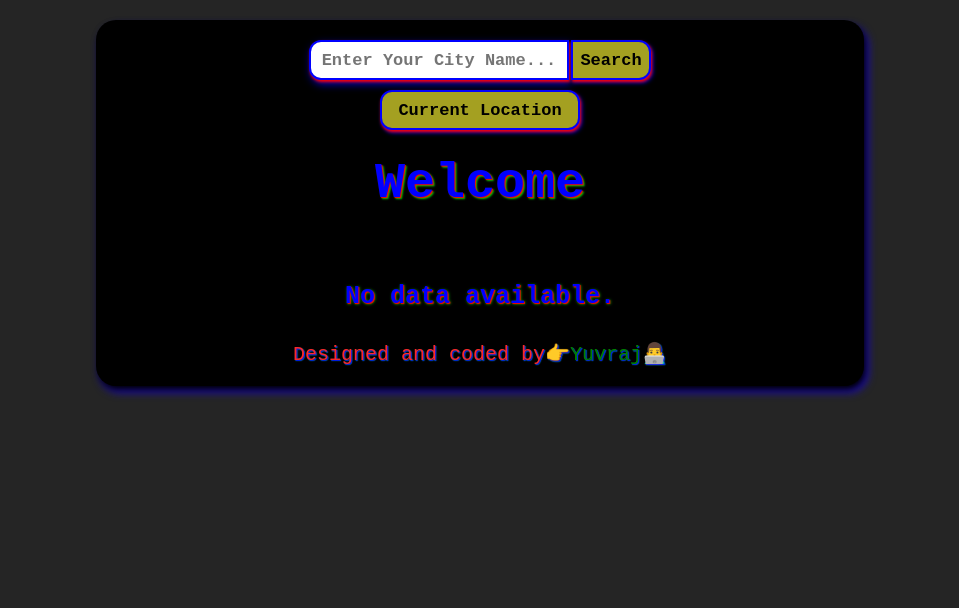
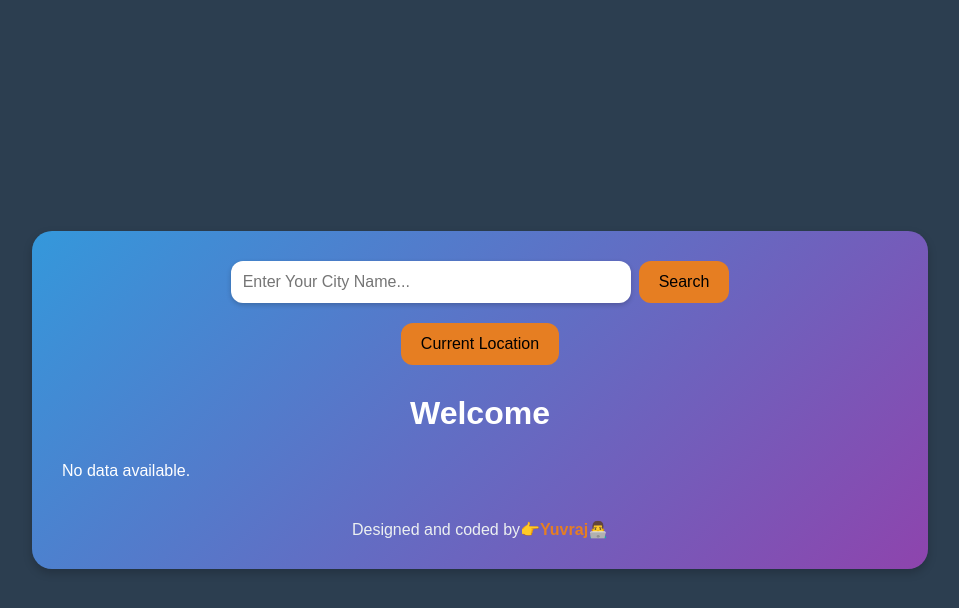
Before and after one commit to YRJ03/Weather, a React (Vite) app: page / in a window 1280 px wide. Shown: the top 608 px of the page, without its empty margins (160-1119 px from the left). Built offline with nearby package versions, Linux system fonts and the light colour scheme.

Commit message:
Update App.css

```diff
--- a/src/App.css
+++ b/src/App.css
@@ -1,272 +1,216 @@
-*{
-  padding: 0%;
-  margin: 0%;
+* {
+  padding: 0;
+  margin: 0;
   box-sizing: border-box;
 }
-body{
-  display: flex;
-  flex-direction: column;
-  justify-content: center;
-  align-items: center;
-  background-color: rgb(37, 37, 37);
-}
 
-.container{
-  width: 60vw;
-  display: flex;
-  flex-direction: column;
-  justify-content: center;
-  align-items: center;
-  color: blue;
-  background-color: black;
-  margin-top: 20px;
-  border-radius: 20px;
-  box-shadow: 2px 4px 6px rgb(0, 0, 0), 4px 6px 8px rgba(25, 0, 255, 0.8);
-}
-
-.input-box{
-  width: 100%;
-  display: flex;
-  flex-direction: column;
-  justify-content: center;
-  align-items: center;
-  margin: 15px;
-}
-
-.input-form{
-  padding: 5px;
-}
-
-.input{
-  width: 260px;
-  height: 40px;
-  text-align: center;
-  font-family: monospace;
-  font-size: 17px;
-  font-weight: 600;
-  border-top-left-radius: 12px;
-  border-bottom-left-radius: 12px;
-  margin-right: 2px;
-  border: 2px solid blue;
-  box-shadow: 1px 2px 3px rgb(255, 0, 0), 2px 4px 8px rgba(8, 0, 255, 0.8);
-}
-
-.submit-btn{
-  width: 80px;
-  height: 40px;
-  font-family: monospace;
-  font-size: 17px;
-  font-weight: 600;
-  border-top-right-radius: 12px;
-  border-bottom-right-radius: 12px;
-  cursor: pointer;
-  background-color: #a4a021;
-  border: 2px solid blue;
-  box-shadow: 1px 2px 3px rgb(255, 0, 0), 2px 3px 4px rgba(8, 0, 255, 0.8);
-}
-
-.submit-btn:hover{
-  background-color: #b9b559;
-}
-
-.location-btn{
-  width: 200px;
-  height: 40px;
-  font-family: monospace;
-  font-size: 17px;
-  font-weight: 600;
-  border-radius: 12px;
-  margin-top: 5px;
-  cursor: pointer;
-  background-color: #a4a021;
-  border: 2px solid blue;
-  box-shadow: 1px 2px 3px rgb(255, 0, 0), 2px 3px 4px rgba(8, 0, 255, 0.8);
-}
-
-.location-btn:hover{
-  background-color: #b9b559;
-}
-
-.city-name{
-  font-family: monospace;
-  font-size: 50px;
-  font-weight: bold;
-  padding: 25px;
-  text-shadow: 1px 1px 1px rgb(255, 0, 0), 2px 2px 2px rgba(9, 255, 0, 0.8);
-}
-
-.main-box{
-  width: 100%;
+body {
+  font-family: 'Arial', sans-serif;
   display: flex;
   justify-content: center;
   align-items: center;
-  gap: 50px;
-  text-shadow: 1px 1px 1px rgb(255, 0, 0), 1px 1px 3px rgba(0, 255, 0, 0.8);
+  min-height: 100vh;
+  background: #2c3e50;
 }
 
-.box-one{
+.container {
+  width: 70vw;
+  background: linear-gradient(135deg, #3498db, #8e44ad);
+  border-radius: 20px;
+  padding: 30px;
+  box-shadow: 0px 4px 10px rgba(0, 0, 0, 0.2);
+  color: white;
+  text-align: center;
+}
+
+.input-box {
+  display: flex;
+  flex-direction: column;
+  gap: 10px;
+  margin-bottom: 20px;
+}
+
+.input {
+  padding: 12px;
+  border-radius: 12px;
+  border: none;
+  width: 100%;
+  max-width: 400px;
+  font-size: 16px;
+  outline: none;
+  box-shadow: 0px 2px 5px rgba(0, 0, 0, 0.2);
+  margin-bottom: 10px;
+  margin-right: 8px;
+}
+
+.submit-btn,
+.location-btn {
+  padding: 12px 20px;
+  background-color: #e67e22;
+  border: none;
+  border-radius: 12px;
+  cursor: pointer;
+  font-size: 16px;
+  transition: all 0.3s ease;
+}
+
+.submit-btn:hover,
+.location-btn:hover {
+  background-color: #d35400;
+}
+
+.city-name {
+  font-size: 32px;
+  font-weight: bold;
+  margin-top: 20px;
+}
+
+.main-box {
   display: flex;
   justify-content: center;
   align-items: center;
-  flex-direction: column;
+  margin-top: 20px;
 }
 
-.box-two{
+.box-one {
+  padding: 20px;
+ }
+
+.box-two,
+.box-three {
   display: flex;
   flex-direction: column;
-  justify-content: center;
-  align-items: center;
-  gap: 5px;
+  padding: 20px;
 }
 
-.box-three{
-  display: flex;
-  justify-content: center;
-  align-items: center;
-  flex-direction: column;
-  gap: 5px;
+.temp-text {
+  font-size: 60px;
+  font-weight: 600;
+  color: #d35400;
 }
 
-.temp-text{
-  color: #F95454;
-  font-family: monospace;
-  font-size: 100px;
-  font-weight: 800;
-  text-shadow: 1px 1px 1px rgb(0, 4, 255), 2px 2px 2px rgba(0, 255, 0, 0.8);
+.date-text,
+.day-text,
+.sky-text,
+.humidity-text,
+.wind-text {
+  font-family: 'Roboto', sans-serif;
+  font-size: 20px;
+  font-weight: 500;
+  color: #ecf0f1;
+  margin-top: 15px;
+  letter-spacing: 0.5px;
+  line-height: 1.4;
+  text-shadow: 1px 1px 3px rgba(0, 0, 0, 0.1);
 }
 
-.date-text{
-  font-family: monospace;
+.date-text {
+  font-size: 18px;
+}
+
+.day-text {
+  font-size: 22px;
+  font-weight: 700;
+  text-transform: uppercase;
+}
+
+.sky-text,
+.humidity-text,
+.wind-text {
+  font-size: 18px;
+  font-weight: 400;
+  color: #ecf0f1;
+}
+
+.week-forecast {
+  display: flex;
+  justify-content: space-between;
+  gap: 20px;
+  margin-top: 30px;
+}
+
+.col {
+  background-color: #97a048;
+  border-radius: 12px;
+  padding: 20px;
+  text-align: center;
+  color: white;
+  flex: 1;
+  box-shadow: 0px 4px 8px rgba(0, 0, 0, 0.2);
+}
+
+.col img {
+  width: 50px;
+  height: 50px;
+}
+
+.day-name {
   font-size: 20px;
   font-weight: bold;
 }
 
-.day-text {
-  font-family: monospace;
-  font-size: 35px;
-  font-weight: 800px;
+.weather {
+  font-size: 18px;
+  font-weight: 500;
 }
 
-.sky-text {
-  font-family: monospace;
-  font-size: 20px;
-  font-weight: bold;
+.ruler {
+  margin: 20px 0;
+  border: 1px solid #ecf0f1;
 }
 
-.humidity-text {
-  font-family: monospace;
-  font-size: 20px;
-  font-weight: bold;
+.dev-box {
+  margin-top: 40px;
+  text-align: center;
+  font-size: 16px;
 }
 
-.wind-text {
-  font-family: monospace;
-  font-size: 20px;
-  font-weight: bold;
-
+.dev-text {
+  color: #ecf0f1;
 }
 
-.ruler{
-  width: 95%;
-  height: 3px;
-  margin-top: 20px;
-  background-color: rgb(37, 37, 37);
+.git-link {
+  text-decoration: none;
+  color: #e67e22;
+  font-weight: bold;
+  transition: all 0.3s ease;
 }
 
-.week-forecast{
-  width: 100%;
-  display: flex;
-  justify-content: center;
-  align-items: center;
-  gap: 20px;
-  margin: 30px;
-  text-shadow: 1px 1px 1px rgb(255, 0, 0), 1px 1px 3px rgba(0, 255, 0, 0.8);
+.git-link:hover {
+  color: #d35400;
 }
 
-.col{
-  width: 150px;
-  height: 200px;
-  display: flex;
-  flex-direction: column;
-  justify-content: center;
-  align-items: center;
-  background-color: #a4a021;
-  border: 2px solid green;
-  border-radius: 20px;
-}
-
-.error-msg{
-  font-family: monospace;
-  font-size: 25px;
-  font-weight: 600;
-}
-
-.day-name{
-  font-size: 30px;
-  font-weight: bold;
-}
-
-.weather{
-  font-size: 20px;
-  font-weight: 800;
-}
-
-.none{
+.none {
   display: none;
 }
 
-.dev-box{
-  width: 100%;
-  display: flex;
-  justify-content: center;
-  align-items: center;
-  margin-bottom: 20px;
-  font-family: monospace;
-  font-size: 20px;
-  font-weight: 600px;
-}
+/* Media Queries for Smaller Screens */
+@media (max-width: 768px) {
+  .container {
+    width: 90vw;
+    padding: 20px;
+  }
 
-.dev-text{
-  color: #fa2a2a;
-  text-shadow: 1px 1px 1px rgb(0, 4, 255), 1px 1px 1px rgba(0, 255, 0, 0.8);
-}
+  .input {
+    max-width: 90%;
+    margin-right: 0%;
+  }
 
-.git-link{
-  text-decoration: none;
-  color: green;
-}
+  .main-box {
+    flex-direction: column;
+    align-items: center;
+    text-align: center;
+  }
 
-@media (max-width: 720px){
-  body{
-    background-color: rgb(20, 20, 20);
-  }
-  .container{
-    width: 100vw;
-    background-color: rgb(20, 20, 20);
-    border-radius: 0%;
-    box-shadow: none;
-  }
-  .input{
-    width: 200px;
-    font-size: 14px;
-  }
-  .main-box{
+  .week-forecast {
     flex-direction: column;
+    justify-content: center;
+    align-items: center;
     gap: 10px;
   }
 
-  .temp-text{
-    font-size: 70px;
-  }
-
-  .ruler{
-    margin-top: 20px;
-  }
-  .week-forecast{
-    flex-wrap: wrap;
-  }
-
-  .dev-text{
-    font-size: 18px;
+  .col {
+    flex: none;
+    width: 80%;
   }
 }
```
